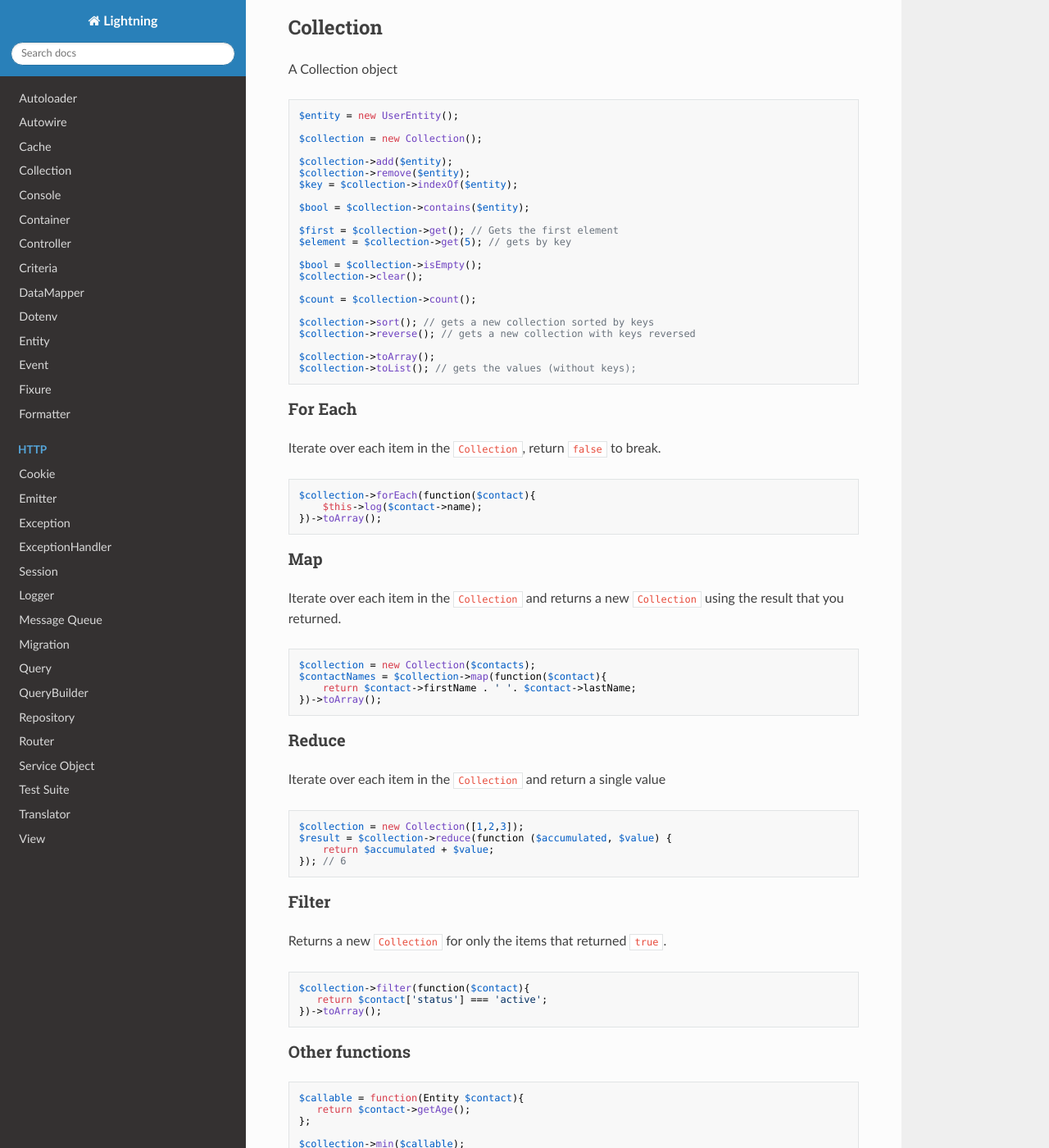
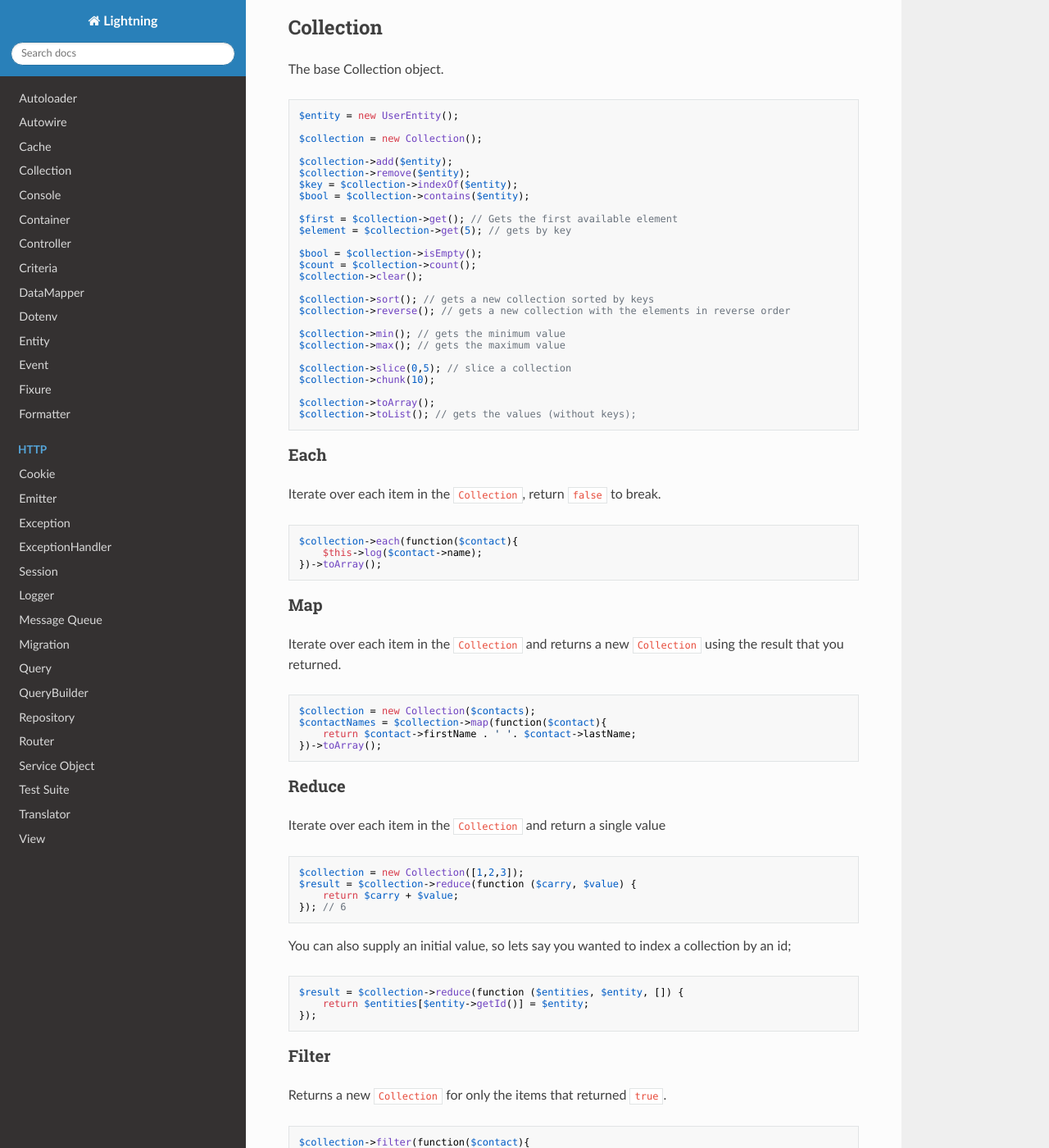
Before and after one commit to jamielsharief/lightning, an MkDocs documentation site: the page built from docs/utilities.md, in a window 1280 px wide and 1400 px high, scrolled down 191 px. Shown: the whole window at 82% size. Built offline with MkDocs 1.6.1, drawn with Linux system fonts in a browser that asks for light colours; nearby versions of some CDN libraries; some of the changed text lies outside the part shown.

Commit message:
Continued to work on Collection

````diff
--- a/docs/utilities.md
+++ b/docs/utilities.md
@@ -4,7 +4,7 @@ A collection of utility components
 
 ## Collection
 
-A Collection object
+The base Collection object.
 
 ```php
 $entity = new UserEntity();
@@ -14,30 +14,34 @@ $collection = new Collection();
 $collection->add($entity);
 $collection->remove($entity);
 $key = $collection->indexOf($entity);
-
 $bool = $collection->contains($entity);
 
-$first = $collection->get(); // Gets the first element
+$first = $collection->get(); // Gets the first available element
 $element = $collection->get(5); // gets by key
 
 $bool = $collection->isEmpty();
+$count = $collection->count();
 $collection->clear();
 
-$count = $collection->count();
+$collection->sort(); // gets a new collection sorted by keys
+$collection->reverse(); // gets a new collection with the elements in reverse order
 
-$collection->sort(); // gets a new collection sorted by keys
-$collection->reverse(); // gets a new collection with keys reversed
+$collection->min(); // gets the minimum value
+$collection->max(); // gets the maximum value
+
+$collection->slice(0,5); // slice a collection
+$collection->chunk(10);
 
 $collection->toArray();
 $collection->toList(); // gets the values (without keys);
 ```
 
-### For Each
+### Each
 
 Iterate over each item in the `Collection`, return `false` to break.
 
 ```php
-$collection->forEach(function($contact){
+$collection->each(function($contact){
     $this->log($contact->name);
 })->toArray();
 ```
@@ -59,9 +63,17 @@ Iterate over each item in the `Collection` and return a single value
 
 ```php
 $collection = new Collection([1,2,3]);
-$result = $collection->reduce(function ($accumulated, $value) {
-    return $accumulated + $value;
+$result = $collection->reduce(function ($carry, $value) {
+    return $carry + $value;
 }); // 6
+```
+
+You can also supply an initial value, so lets say you wanted to index a collection by an id;
+
+```php
+$result = $collection->reduce(function ($entities, $entity, []) {
+    return $entities[$entity->getId()] = $entity;
+});
 ```
 
 ### Filter
@@ -74,16 +86,18 @@ $collection->filter(function($contact){
 })->toArray();
 ```
 
-### Other functions
+### Passing closures
+
+The `min`, `max` and `sort` methods also support passing a closure .
 
 ```php
-$callable = function(Entity $contact){
+$closure = function(Entity $contact){
    return $contact->getAge();
 };
 
-$collection->min($callable);
-$collection->max($callable);
-$collection->sortBy($callable);
+$collection->min($closure);
+$collection->max($closure);
+$collection->sort($closure);
 ```
 
 ## RandomString
````
Also changed, not shown: 2 other files.
